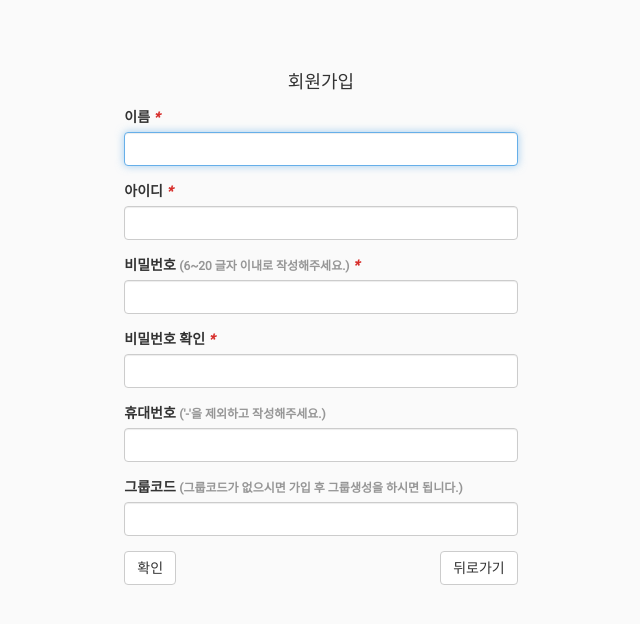
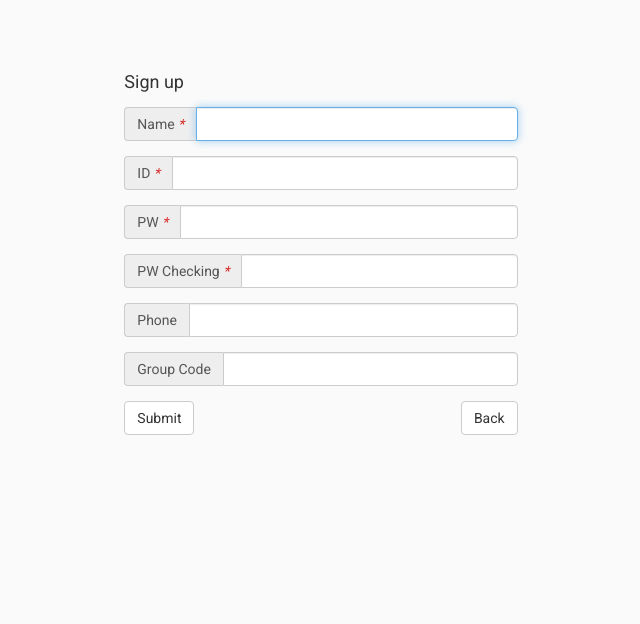
Before and after one commit to inhyeok/Its, a Python web app: template templates/signup.html in a window 1280 px wide. Shown: the part 60-684 px from the top of the page, without its empty margins (319-959 px from the left). Run offline with Jinja, Linux system fonts and the light colour scheme; the template is opened without the code that fills it, so the values that code supplies are empty; some libraries are stand-ins or nearby versions.

Commit message:
Fix signup form

```diff
--- a/templates/signup.html
+++ b/templates/signup.html
@@ -9,49 +9,56 @@
   <div class='row' style='padding-top: 5%;'>
     <div class='col-sm-4 col-sm-offset-4'>
       <form id='signupForm' action="{{url_for('signup')}}" method='POST'>
-        <div class='form-group text-center'>
-          <h4>회원가입</h4>
+        <div class='form-group'>
+          <h4>Sign up</h4>
         </div>
         <div class='form-group'>
-          <label>이름
+          <div class='input-group'>
+            <span class='input-group-addon'>Name
               <i class='required'>*</i>
-          </label>
+            </span>
             <input type='text' id='name' name='name' class='form-control' autofocus />
           </div>
+        </div>
         <div class='form-group'>
-          <label>아이디
+          <div class='input-group'>
+            <span class='input-group-addon'>ID
               <i class='required'>*</i>
-          </label>
+            </span>
             <input type='text' id='id' name='id' class='form-control' />
           </div>
+        </div>
         <div class='form-group'>
-          <label>비밀번호
-            <span class='text-muted'>(6~20 글자 이내로 작성해주세요.)</span>
+          <div class='input-group'>
+            <span class='input-group-addon'>PW
               <i class='required'>*</i>
-          </label>
+            </span>
             <input type='password' id='pw' name='pw' class='form-control' />
           </div>
+        </div>
         <div class='form-group'>
-          <label>비밀번호 확인
+          <div class='input-group'>
+            <span class='input-group-addon'>PW Checking
               <i class='required'>*</i>
-          </label>
+            </span>
             <input type='password' id='pwCheck' name='pwCheck' class='form-control' />
           </div>
+        </div>
         <div class='form-group'>
-          <label>휴대번호
-            <span class='text-muted'>('-'을 제외하고 작성해주세요.)</span>
-          </label>
+          <div class='input-group'>
+            <span class='input-group-addon'>Phone</span>
             <input type='text' id='phone' name='phone' class='form-control' />
           </div>
+        </div>
         <div class='form-group'>
-          <label>그룹코드
-            <span class='text-muted'>(그룹코드가 없으시면 가입 후 그룹생성을 하시면 됩니다.)</span>
-          </label>
+          <div class='input-group'>
+            <span class='input-group-addon'>Group Code</span>
             <input type='text' id='groupCode' name='group_code' class='form-control' />
           </div>
+        </div>
         <div class='form-group'>
-          <button type='submit' class='btn btn-default'>확인</button>
-          <a href='/login' class='btn btn-default pull-right'>뒤로가기</a>
+          <button type='submit' class='btn btn-default'>Submit</button>
+          <a href='/login' class='btn btn-default pull-right'>Back</a>
         </div>
       </form>
     </div>
```
Lines whose indentation alone changed are shown as unchanged.
